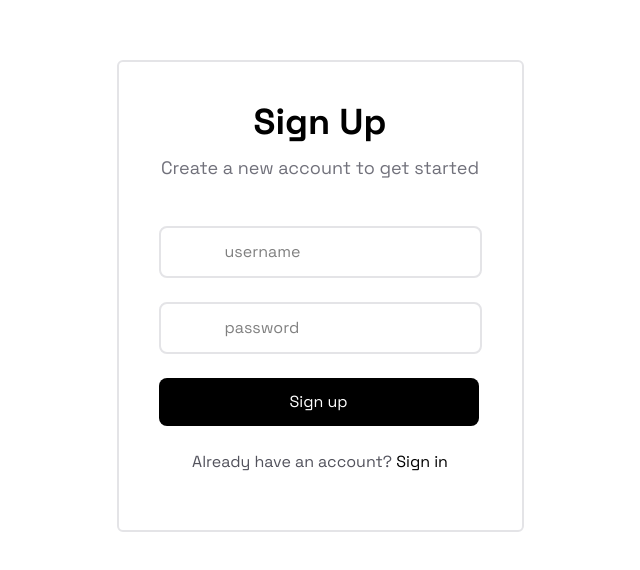
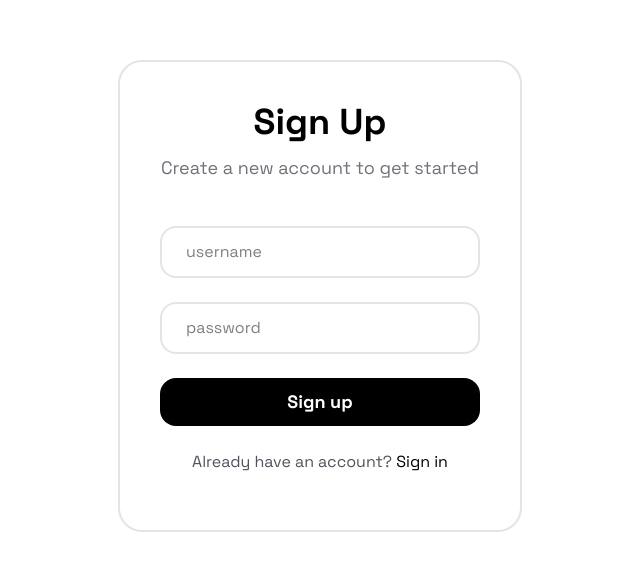
Before and after one commit to akshitvigg/bonkbottypeshitt, a React (Vite) app in the folder frontend/: page / in a window 1280 px wide. Shown: the part 116-686 px from the top of the page, without its empty margins (320-960 px from the left). Built offline with nearby package versions, Linux system fonts and the light colour scheme.

Commit message:
status public key done

```diff
--- a/frontend/src/components/authcomp.tsx
+++ b/frontend/src/components/authcomp.tsx
@@ -79,7 +79,7 @@ const AuthComp = ({ isSignup }: AuthCompProps) => {
   return (
     <div data-aos="fade-up" data-aos-duration="10000">
       <div className="  [font-family:var(--font-handwriting)]  mt-44 flex items-center justify-center">
-        <div className=" border-2 border-zinc-200 rounded-md p-10 space-y-3">
+        <div className=" border-2 border-zinc-200 rounded-3xl p-10 space-y-3">
           <p className="  text-center text-4xl font-bold">
             {isSignup ? "Sign Up" : "Sign in"}
           </p>
--- a/frontend/src/components/txnsLogic.tsx
+++ b/frontend/src/components/txnsLogic.tsx
@@ -9,11 +9,15 @@ import axios from "axios";
 import { useEffect, useRef, useState } from "react";
 import { Input } from "./ui/input";
 import Button from "./ui/button";
+import Loader from "./ui/loader";
 
 const TxnsLogic = () => {
   const [publicKey, setpubKey] = useState("");
   const toRef = useRef<HTMLInputElement>(null);
   const amountRef = useRef<HTMLInputElement>(null);
+  const [error, setError] = useState<boolean>(false);
+  const [colorbool, setcolorbool] = useState<boolean>(false);
+  const [loading, setLoading] = useState<boolean>(false);
   const connection = new Connection(
     "https://solana-devnet.g.alchemy.com/v2/rcKewhEi1DhcCldkNH-Ls8SlXjTd3HIy"
   );
@@ -25,22 +29,28 @@ const TxnsLogic = () => {
           Authorization: localStorage.getItem("token"),
         },
       });
+      if (resp.data.pubKey) {
         setpubKey(resp.data.pubKey);
+        setcolorbool(true);
+      }
     }
     getpubkey();
   }, []);
 
   const sendSol = async () => {
+    const to = toRef.current?.value;
+    const amount = parseFloat(amountRef.current?.value || "0");
+    setLoading(true);
+    if (!to || isNaN(amount) || amount <= 0) {
+      setError(true);
+      return;
+    }
+
     if (!publicKey) {
       console.log("public key not loaded yet");
       return;
     }
-    const amount = parseFloat(amountRef.current?.value || "0");
-    if (isNaN(amount) || amount <= 0) {
-      alert("Please enter a valid amount.");
-      return;
-    }
-
+    try {
       const pubKey = new PublicKey(publicKey);
       const inx = SystemProgram.transfer({
         fromPubkey: pubKey,
@@ -70,14 +80,41 @@ const TxnsLogic = () => {
           },
         }
       );
+    } catch (e) {
+      console.log(e);
+    } finally {
+      setLoading(false);
+    }
   };
 
   return (
-    <div className=" min-h-screen  flex justify-center items-center">
-      <div data-aos="fade-up" className=" space-y-6">
+    <div className="[font-family:var(--font-handwriting)] min-h-screen  ">
+      <div className=" borde flex justify-end mt-4 mr-7">
+        akj
+        {/* <Button
+          statusColor={colorbool}
+          value={"Public Key"}
+          status={true}
+          variant="primary"
+          size="md"
+        /> */}
+      </div>
+      <div className="flex justify-center  mt-34">
+        <div className=" border-2 rounded-3xl border-zinc-200 pb-10 pt-10 px-10 space-y-6">
+          <p className=" text-center text-3xl font-bold">Transaction</p>
           <Input reference={toRef} size="lg" placeholder="to" />
+          {error && (
+            <p className="  text-red-500">recipient address cannot be empty</p>
+          )}
           <Input size="lg" reference={amountRef} placeholder="amount" />
-        <Button value="Send" variant="primary" size="lg" onClick={sendSol} />
+          {error && <p className=" text-red-500">amount cannot be empty</p>}
+          <Button
+            value={loading ? <Loader color="white" /> : "Send"}
+            variant="primary"
+            size="lg"
+            onClick={sendSol}
+          />
+        </div>
       </div>
     </div>
   );
--- a/frontend/src/components/ui/button.tsx
+++ b/frontend/src/components/ui/button.tsx
@@ -2,7 +2,9 @@ interface ButtonProps {
   value: any;
   size: "md" | "lg";
   variant: "primary" | "secondary";
-  onClick: () => void;
+  onClick?: () => void;
+  status?: boolean;
+  statusColor?: boolean;
 }
 
 type variants = "primary" | "secondary";
@@ -17,21 +19,28 @@ variantStyle.set(
 type sizes = "md" | "lg";
 
 const sizeStyles = new Map<sizes, string>();
-sizeStyles.set("md", "py-2 px-33 rounded-md ");
-sizeStyles.set("lg", "py-3 w-[320px] rounded-lg ");
+sizeStyles.set("md", "py-3 px-6  rounded-2xl ");
+sizeStyles.set("lg", "py-2.5 w-[320px] rounded-2xl ");
 
 export default function Button(props: ButtonProps) {
   return (
     <div>
       <button
         onClick={props.onClick}
-        className={`${variantStyle.get(
-          props.variant
-        )} transition-all duration-300  active:scale-105  ease-in-out ${sizeStyles.get(
+        className={` font-bold text-lg ${variantStyle.get(props.variant)} ${
+          props.status && "flex"
+        }  transition-all duration-300  active:scale-105  ease-in-out ${sizeStyles.get(
           props.size
         )}`}
       >
-        {props.value}
+        {props.value}{" "}
+        {props.status && (
+          <p
+            className={`items-center mt-2.5 ml-2.5  ${
+              props.statusColor ? "bg-green-500" : "bg-red-500"
+            } w-2 rounded-full h-2 `}
+          ></p>
+        )}
       </button>
     </div>
   );
--- a/frontend/src/components/ui/input.tsx
+++ b/frontend/src/components/ui/input.tsx
@@ -8,13 +8,13 @@ type sizes = "md" | "lg";
 
 const sizeStyles = new Map<sizes, string>();
 sizeStyles.set("md", "py-2 px-12 rounded-md border-2 border-zinc-200");
-sizeStyles.set("lg", "py-3 px-16 rounded-lg border-2 border-zinc-200");
+sizeStyles.set("lg", "py-3  w-full pl-6 rounded-2xl border-2 border-zinc-200");
 
 export function Input(props: InputProps) {
   return (
     <div>
       <input
-        className={`${sizeStyles.get(props.size)} outline-none`}
+        className={`${sizeStyles.get(props.size)}  outline-none`}
         type="text"
         placeholder={props.placeholder}
         ref={props.reference}
```
Lines whose indentation alone changed are shown as unchanged.
